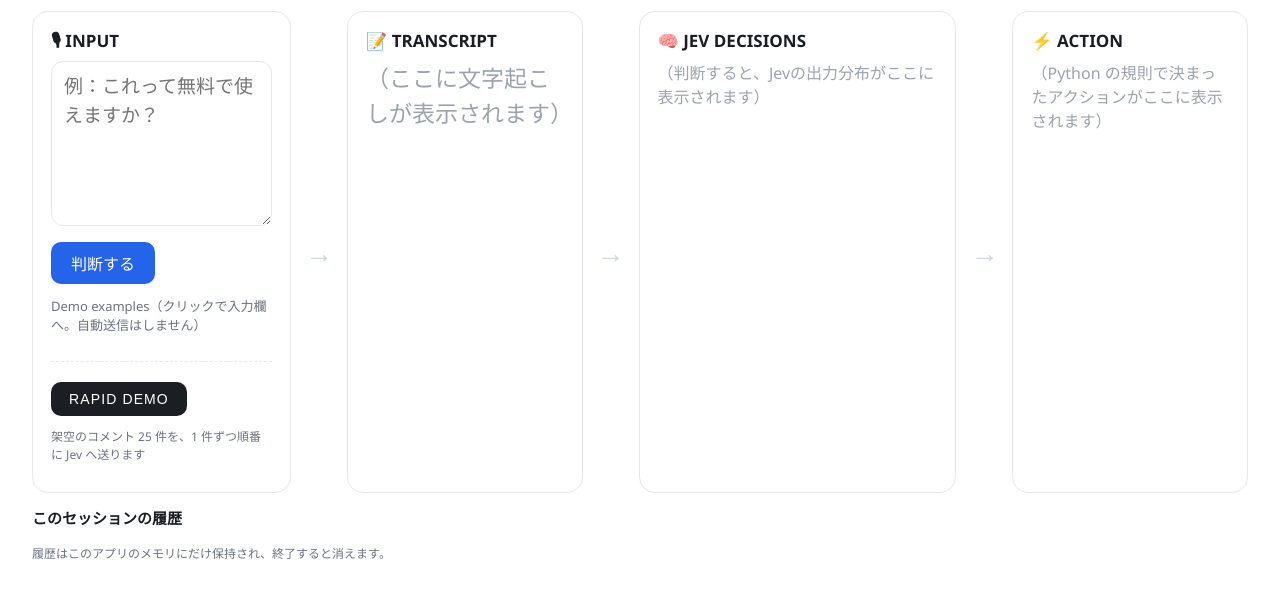
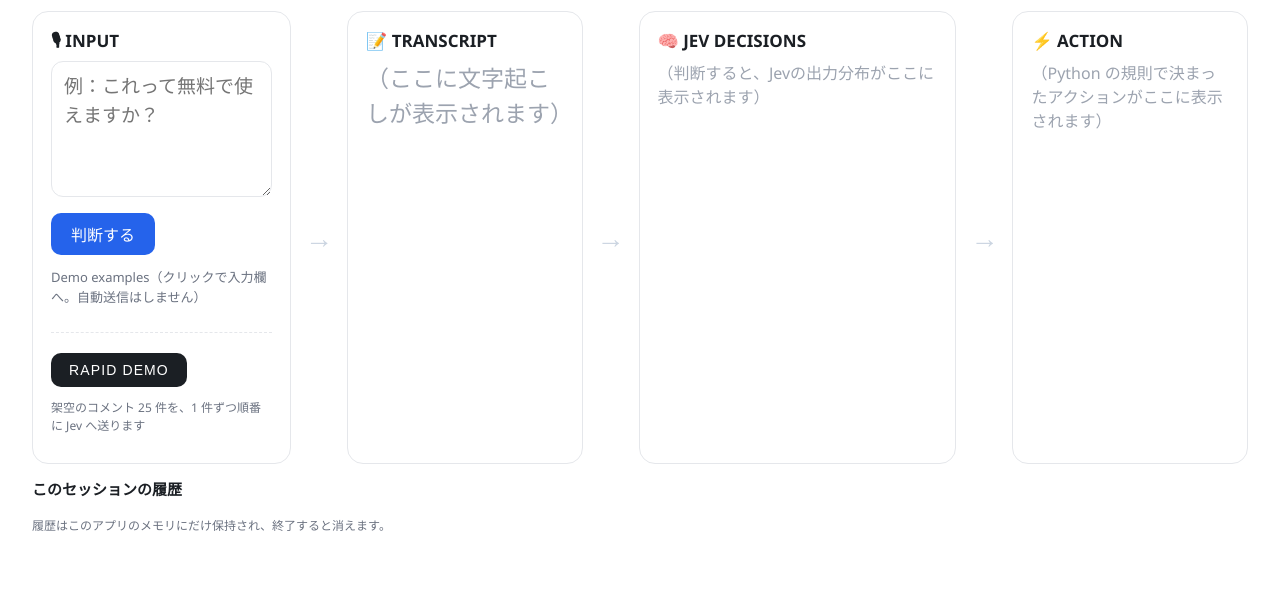
Before and after one commit to nikotaronosuke/jev-voice-decision, a plain HTML site: page app/ui/index.html in a window 1280 px wide. Shown: the part 90-688 px from the top of the page. Drawn offline with Linux system fonts and the light colour scheme.

Commit message:
Keep the four-card flow at 1380px windows

```diff
--- a/app/ui/index.html
+++ b/app/ui/index.html
@@ -25,7 +25,7 @@
       <h2>🎙 INPUT</h2>
 
       <div id="text-panel">
-        <textarea id="input-text" rows="5" placeholder="例：これって無料で使えますか？"></textarea>
+        <textarea id="input-text" rows="4" placeholder="例：これって無料で使えますか？"></textarea>
         <div class="row">
           <button id="decide" class="primary" type="button">判断する</button>
           <span id="input-status" class="muted"></span>
--- a/app/ui/styles.css
+++ b/app/ui/styles.css
@@ -144,7 +144,7 @@ textarea:focus { border-color: var(--accent); }
 .small { font-size: 13px; }
 .tiny { font-size: 12px; }
 
-@media (max-width: 1180px) {
+@media (max-width: 1000px) {
   .flow { grid-template-columns: 1fr 1fr; }
   .arrow { display: none; }
   .card { min-height: 0; }
```
